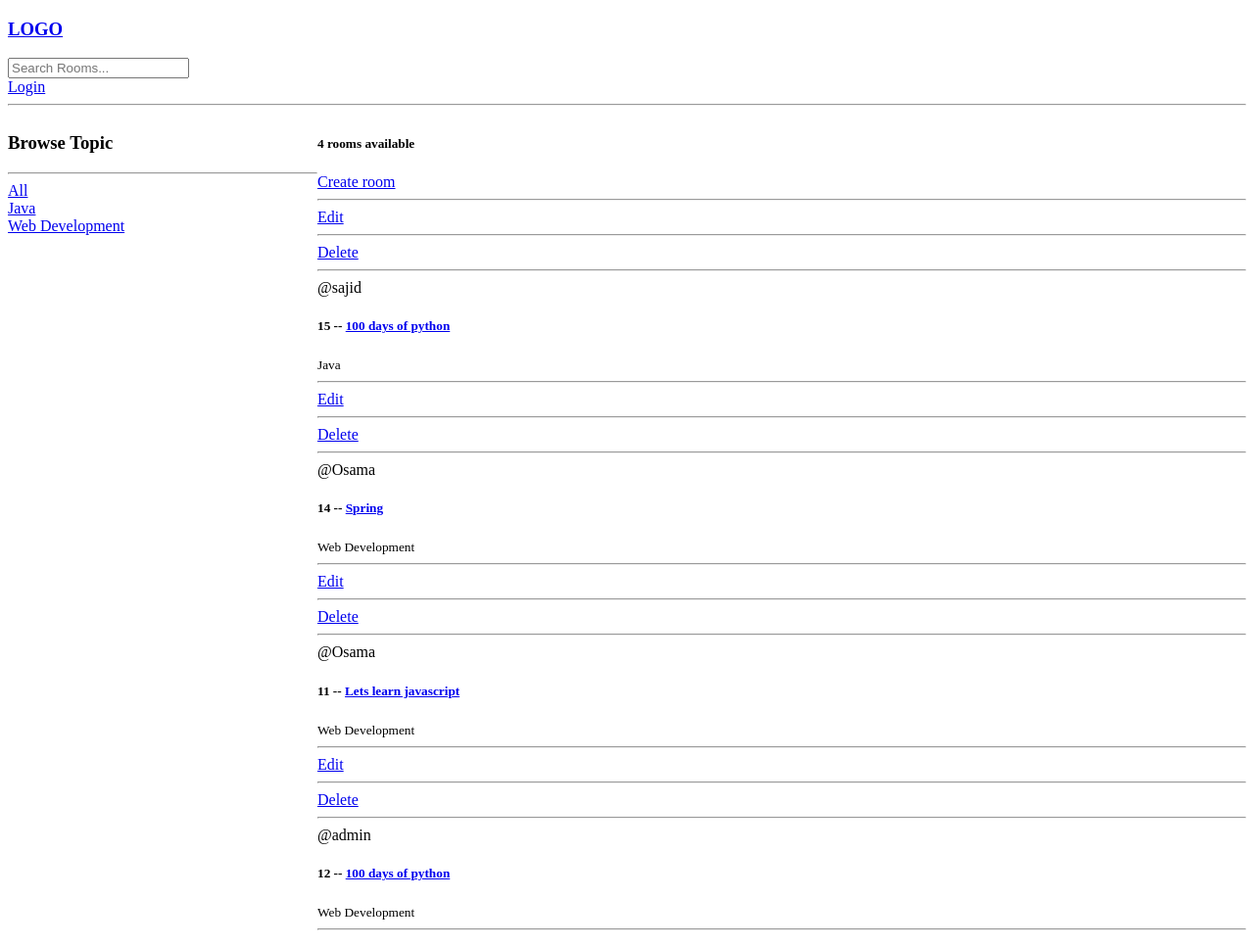
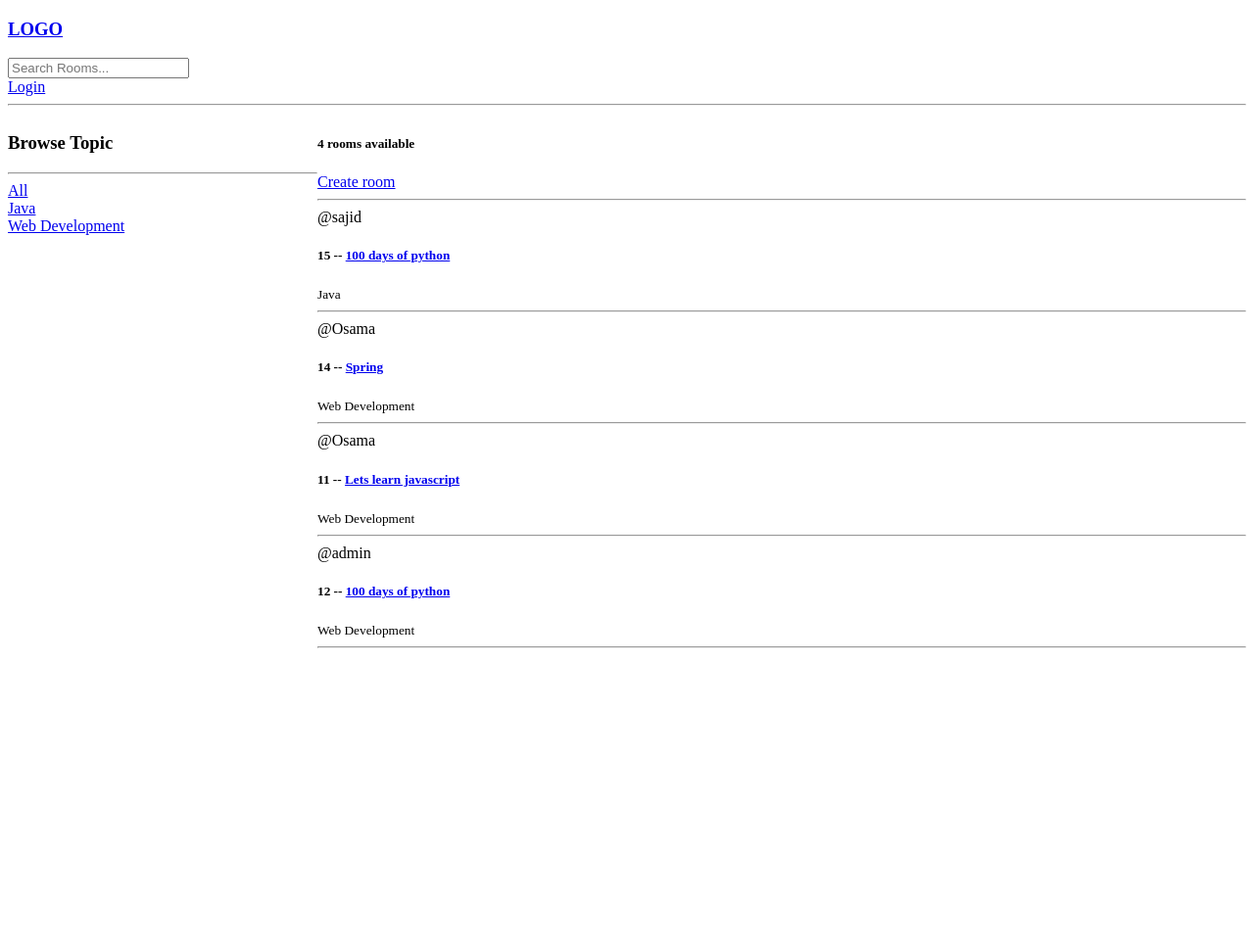
Before and after one commit to osamabinazam/StudyBud, a Django app: page / in a window 1280 px wide. Shown: the whole page at 98% size. After the commit the page ends 662 px from the top, so only its background shows below. Run offline with Django 4.2, Linux system fonts and the light colour scheme; data comes from the database, SQL or seed files in the repository.

Commit message:
fixed bug

```diff
--- a/base/templates/base/home.html
+++ b/base/templates/base/home.html
@@ -43,10 +43,10 @@
         {% comment %} Rendering rooms {% endcomment %}
         <div>
             {% for room in rooms %}
-            {% if request.user != room.host %}
-            <a href="{% url 'update-room' room.id %}">Edit</a> <br><hr>
+            {% if request.user == room.host %}
+            <a href="{% url 'update-room' room.id %}">Edit</a> <br>
             <a href="{% url 'delete-room' room.id %}">Delete</a>
-            <br><hr>
+            <br>
             {% endif %}
             <span>@{{room.host.username}}</span>
             <h5>{{room.id}} -- <a href="/room/{{room.id}}">{{room.name}} </a> </h5>
```
